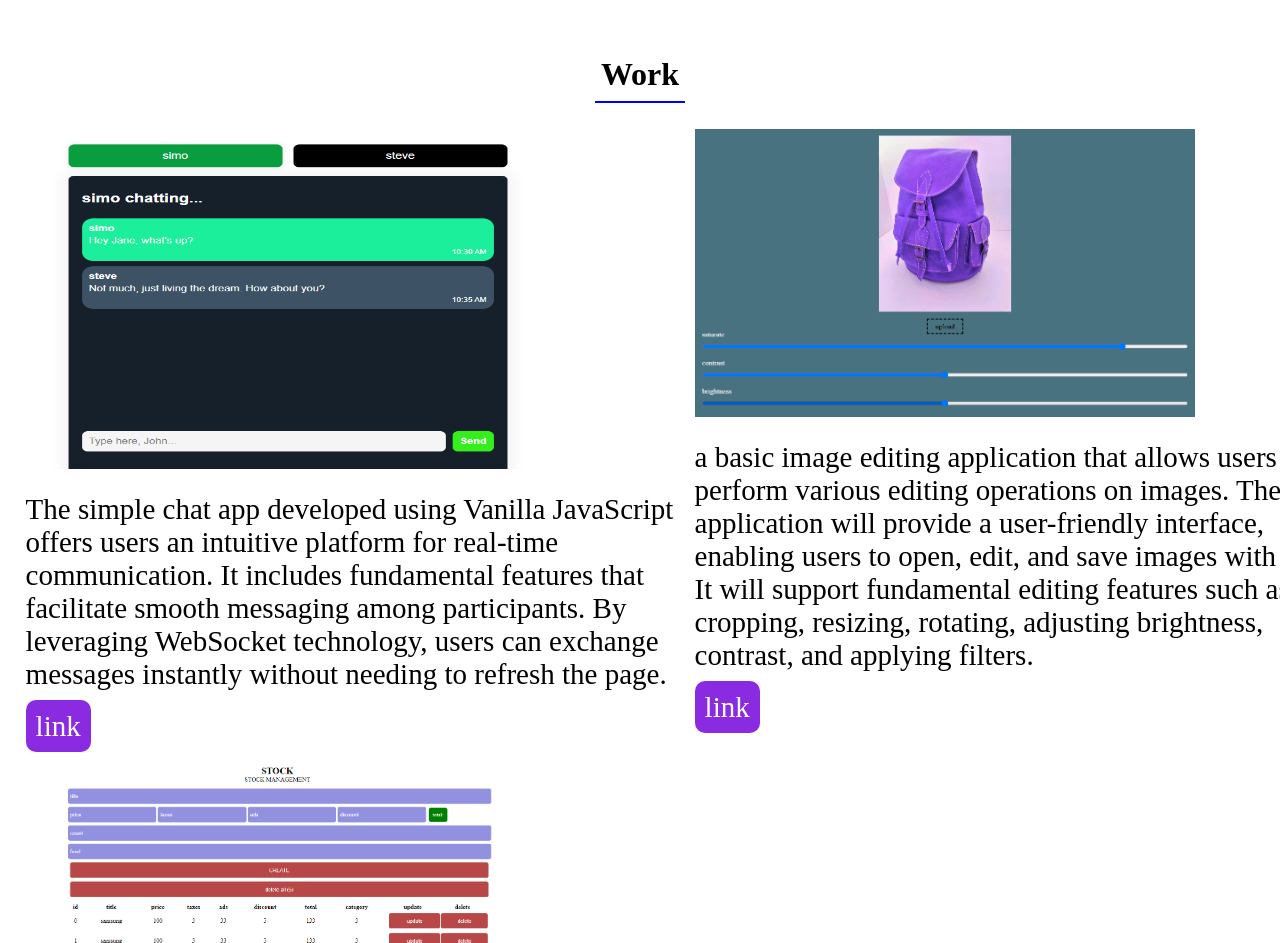
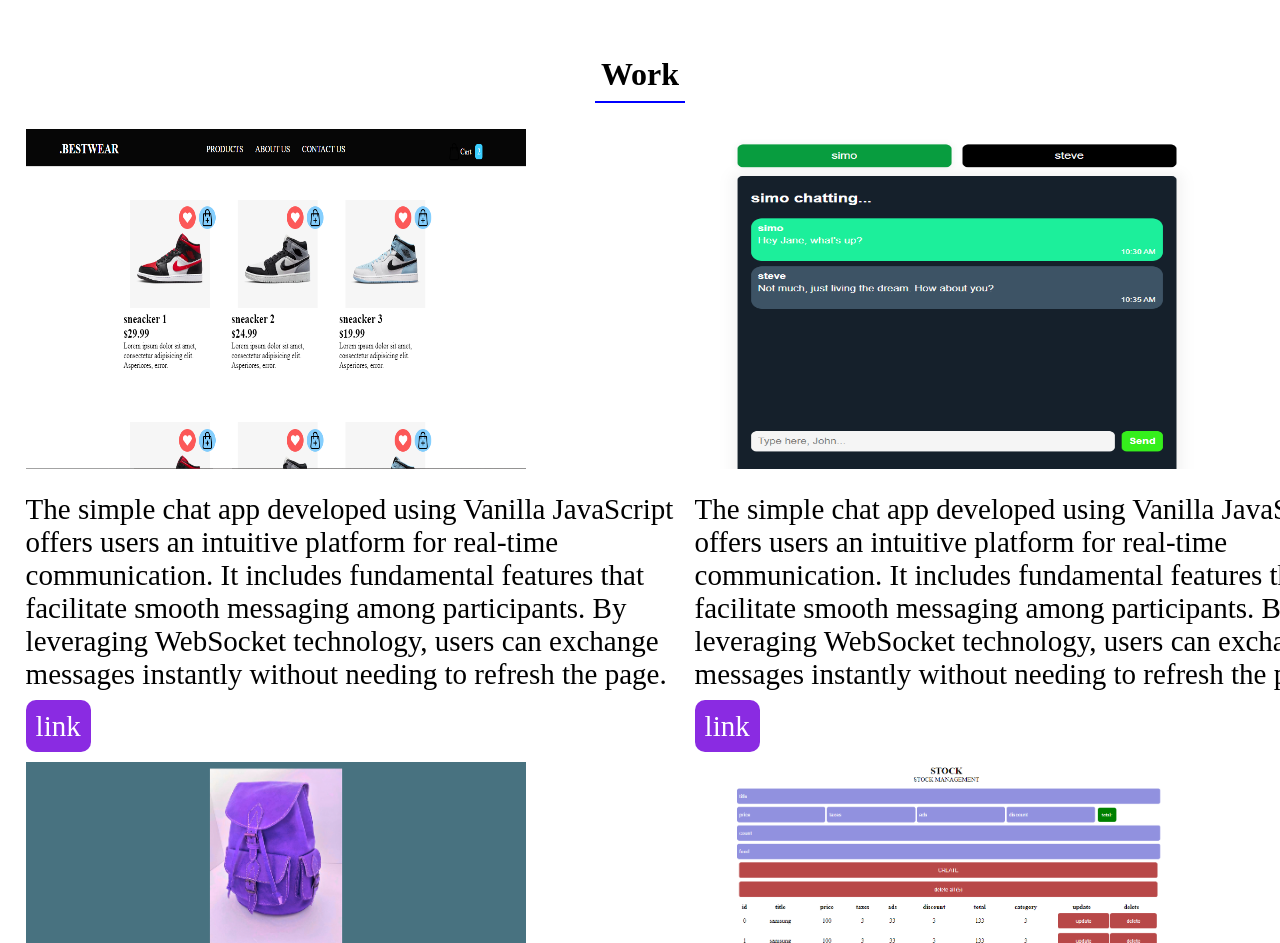
Before and after one commit to mohamed-elko/mohamed-portfolio, a plain HTML site: page index.html in a window 1280 px wide. Shown: the part 1603-2546 px from the top of the page. Drawn offline with nearby package versions, Linux system fonts and the light colour scheme.

Commit message:
Update index.html

```diff
--- a/index.html
+++ b/index.html
@@ -69,7 +69,11 @@
         <div class="work">
             <h1 class="title">Work</h1>
             <div class="projects">
-
+                <div class="fourth-project">
+                    <img src="img/work1.png" class="first-image">
+                    <p class="desc">The simple chat app developed using Vanilla JavaScript offers users an intuitive platform for real-time communication. It includes fundamental features that facilitate smooth messaging among participants. By leveraging WebSocket technology, users can exchange messages instantly without needing to refresh the page.</p>
+                    <a class="link" href="#">link</a>
+                </div>
                 <div class="first-project">
                     <img src="img/chating-website.PNG" class="first-image">
                     <p class="desc">The simple chat app developed using Vanilla JavaScript offers users an intuitive platform for real-time communication. It includes fundamental features that facilitate smooth messaging among participants. By leveraging WebSocket technology, users can exchange messages instantly without needing to refresh the page.</p>
```
